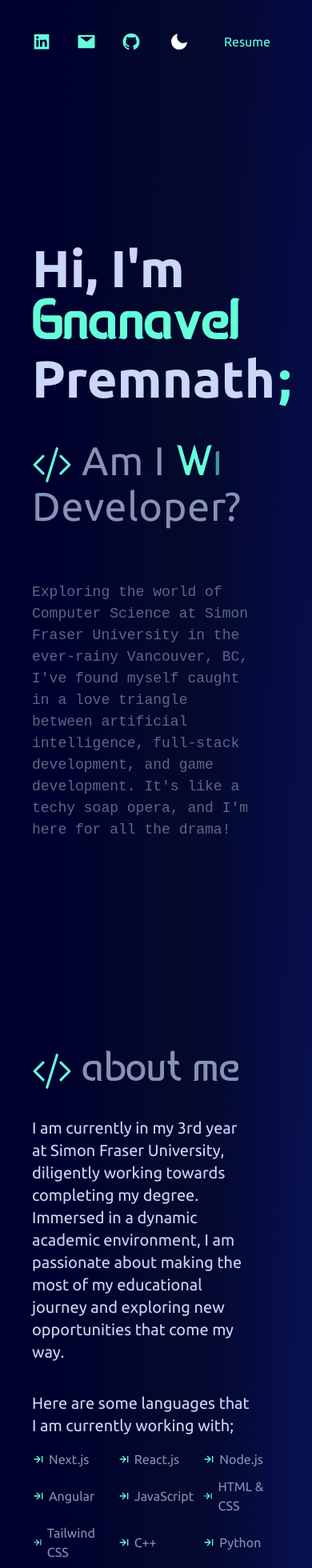
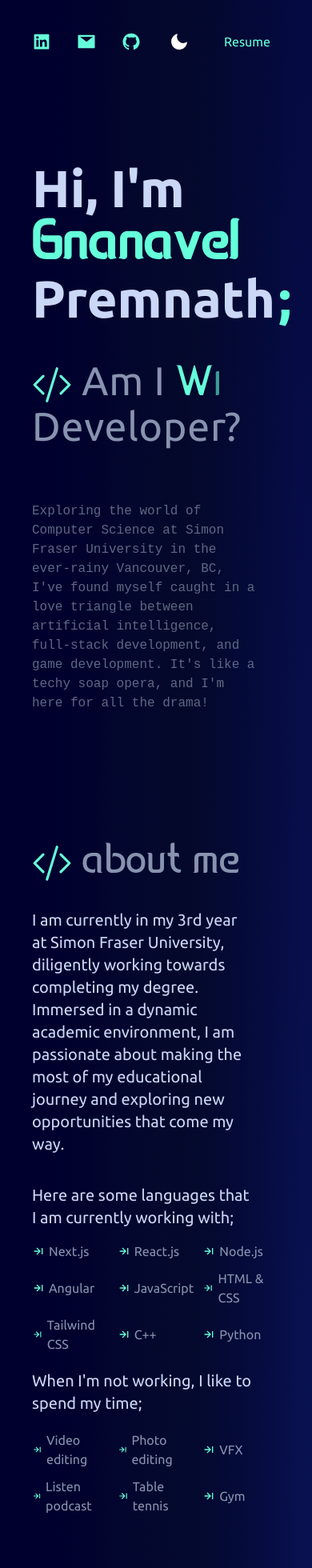
Before and after one commit to gprem09/Portfolio, a Next.js app: page / in a window 390 px wide. Shown: the top 1960 px of the page at 80% size. Built offline with nearby package versions, Linux system fonts and the light colour scheme.

Commit message:
fixing the ratio

```diff
--- a/src/app/globals.css
+++ b/src/app/globals.css
@@ -59,20 +59,30 @@ body {
   transition: background-color 0.3s ease, color 0.3s ease;
 }
 
+.banner {
+  margin-top: 0;
+  padding: 200px 0 100px 0;
+}
+
 .aboutMe{
   margin-top: 0;
-  padding: 150px 0 100px 0;
+  padding: 200px 0 200px 0;
+}
+
+@media screen and (max-width: 768px) {
+  .banner {
+    padding: 50px 0 100px 0;
+  }
+
+  .aboutMe {
+    padding: 50px 0 100px 0;
+  }
 }
 
 .project{
   margin-top: 0;
   padding: 100px 0 0 0;
   font-size: 50px;
-}
-
-.banner {
-  margin-top: 0;
-  padding: 150px 0 100px 0;
 }
 
 .banner h1 {
@@ -105,9 +115,9 @@ body {
 .banner p {
   color: #5C6883;
   padding-top: 50px;
-  font-size: 18px;
+  font-size: 16px;
   line-height: 1.5em;
-  width: 60%;
+  width: 50%;
 }
 
 .paraWidth {
```
